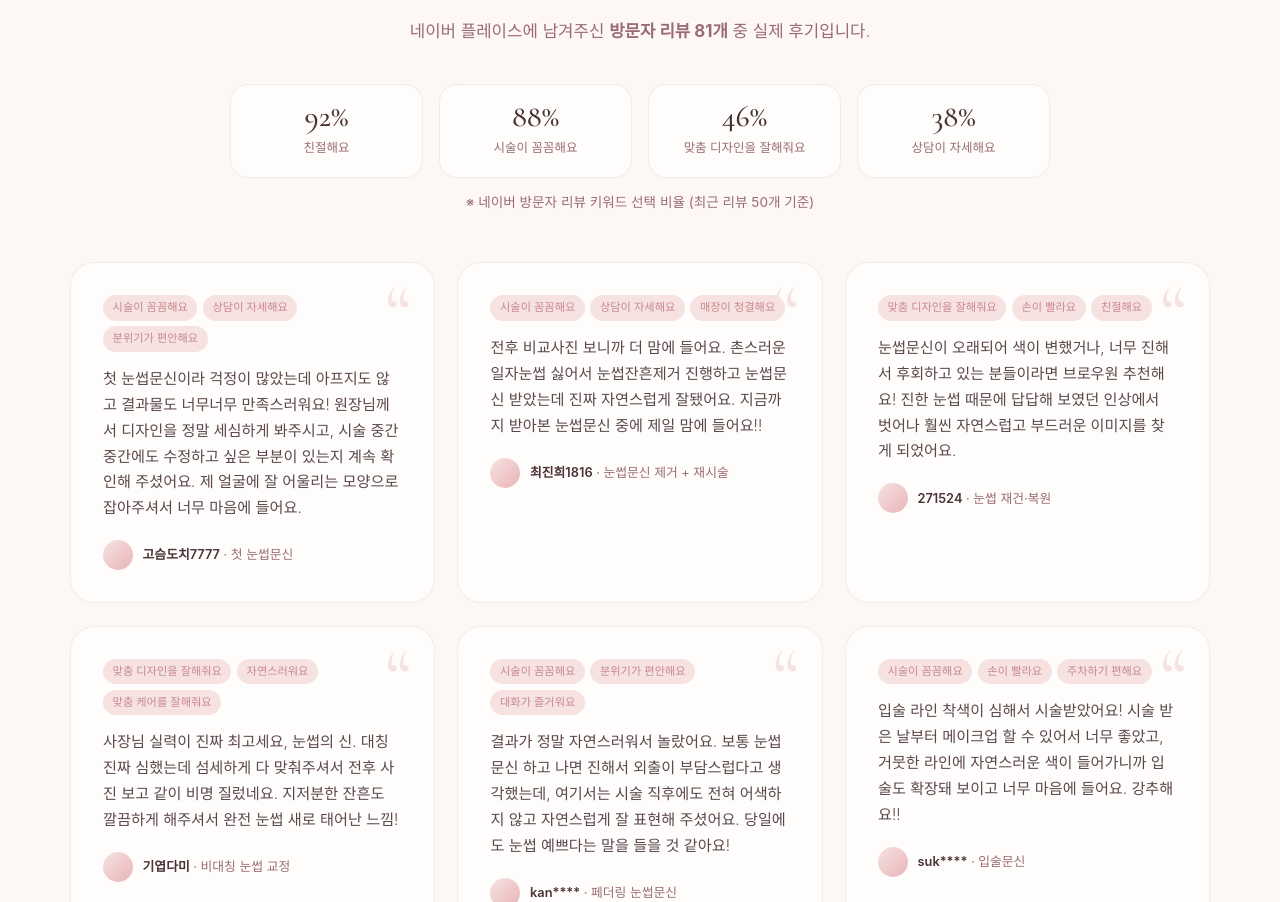
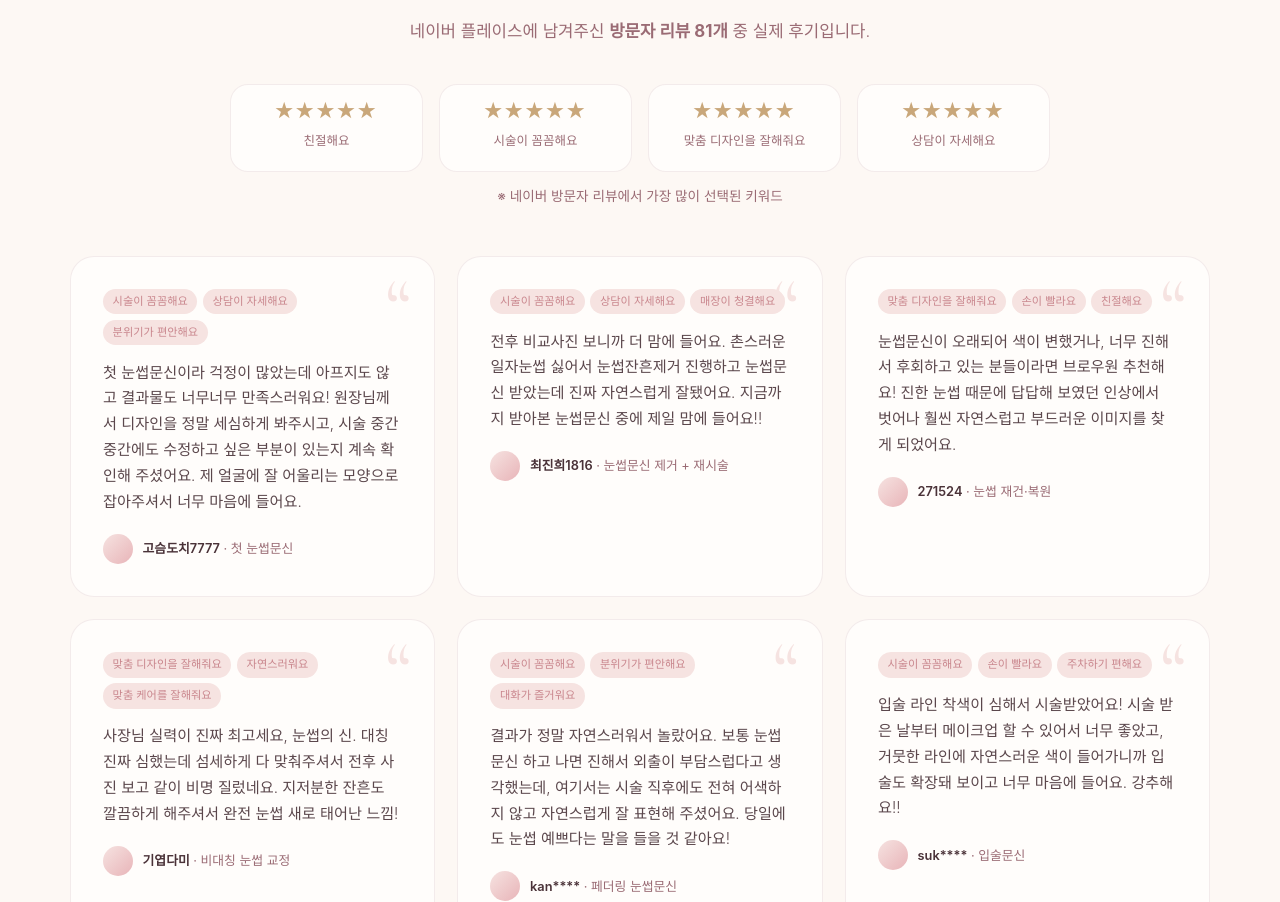
Before and after one commit to 0xwhalelabs/browone-landing, a plain HTML site: page index.html in a window 1280 px wide. Shown: the part 5039-5941 px from the top of the page. Drawn offline with nearby package versions, Linux system fonts and the light colour scheme; a web font is replaced by a local one.

Commit message:
Review keyword cards: stars instead of percentages

```diff
--- a/index.html
+++ b/index.html
@@ -420,6 +420,7 @@
   .kw-stats { display: grid; grid-template-columns: repeat(4,1fr); gap: 1rem; max-width: 820px; margin: 2.4rem auto 0; }
   .kw-stats li { text-align: center; padding: 1.1rem .6rem; border-radius: 18px; background: var(--white); border: 1px solid rgba(154,107,116,.12); }
   .kw-stats li b { display: block; font-family: var(--serif); font-size: 1.9rem; font-weight: 500; color: var(--cocoa); line-height: 1; }
+  .kw-stats li .stars { color: var(--gold); font-size: 1.15rem; letter-spacing: .12em; margin-bottom: .35rem; }
   .kw-stats li span { font-size: .78rem; color: var(--mauve); }
   .review p { font-size: .95rem; color: #5b474c; font-weight: 300; margin-bottom: 1.2rem; position: relative; }
   .review .who { font-size: .8rem; color: var(--mauve); display: flex; align-items: center; gap: .6rem; }
@@ -523,7 +524,7 @@
     .etc-care p br { display: none; }
     .etc-care .btn { justify-self: stretch; justify-content: center; }
     .kw-stats { grid-template-columns: repeat(2,1fr); gap: .6rem; }
-    .kw-stats li b { font-size: 1.5rem; }
+    .kw-stats li .stars { font-size: 1rem; }
     .foot { grid-template-columns: 1fr; gap: 2rem; }
     footer { padding-bottom: 140px; }
     .float-kakao { bottom: 84px; right: 14px; padding: .8rem; }
@@ -780,12 +781,12 @@
       <p class="lead" style="margin:0 auto">네이버 플레이스에 남겨주신 <b>방문자 리뷰 81개</b> 중 실제 후기입니다.</p>
     </div>
     <ul class="kw-stats reveal">
-      <li><b>92%</b><span>친절해요</span></li>
-      <li><b>88%</b><span>시술이 꼼꼼해요</span></li>
-      <li><b>46%</b><span>맞춤 디자인을 잘해줘요</span></li>
-      <li><b>38%</b><span>상담이 자세해요</span></li>
+      <li><b class="stars">★★★★★</b><span>친절해요</span></li>
+      <li><b class="stars">★★★★★</b><span>시술이 꼼꼼해요</span></li>
+      <li><b class="stars">★★★★★</b><span>맞춤 디자인을 잘해줘요</span></li>
+      <li><b class="stars">★★★★★</b><span>상담이 자세해요</span></li>
     </ul>
-    <p class="price-note" style="margin-top:.8rem">※ 네이버 방문자 리뷰 키워드 선택 비율 (최근 리뷰 50개 기준)</p>
+    <p class="price-note" style="margin-top:.8rem">※ 네이버 방문자 리뷰에서 가장 많이 선택된 키워드</p>
     <div class="reviews-grid">
       <article class="review reveal">
         <div class="chips"><span>시술이 꼼꼼해요</span><span>상담이 자세해요</span><span>분위기가 편안해요</span></div>
```
